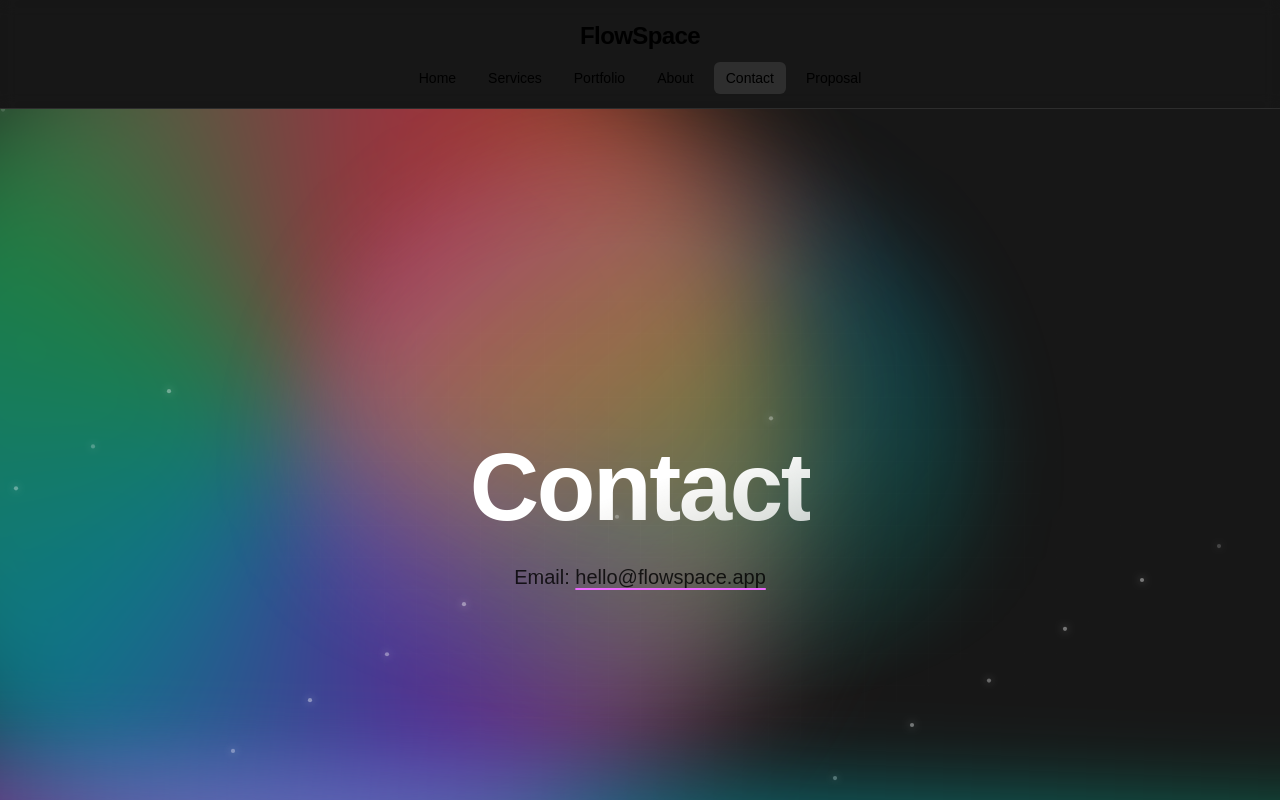
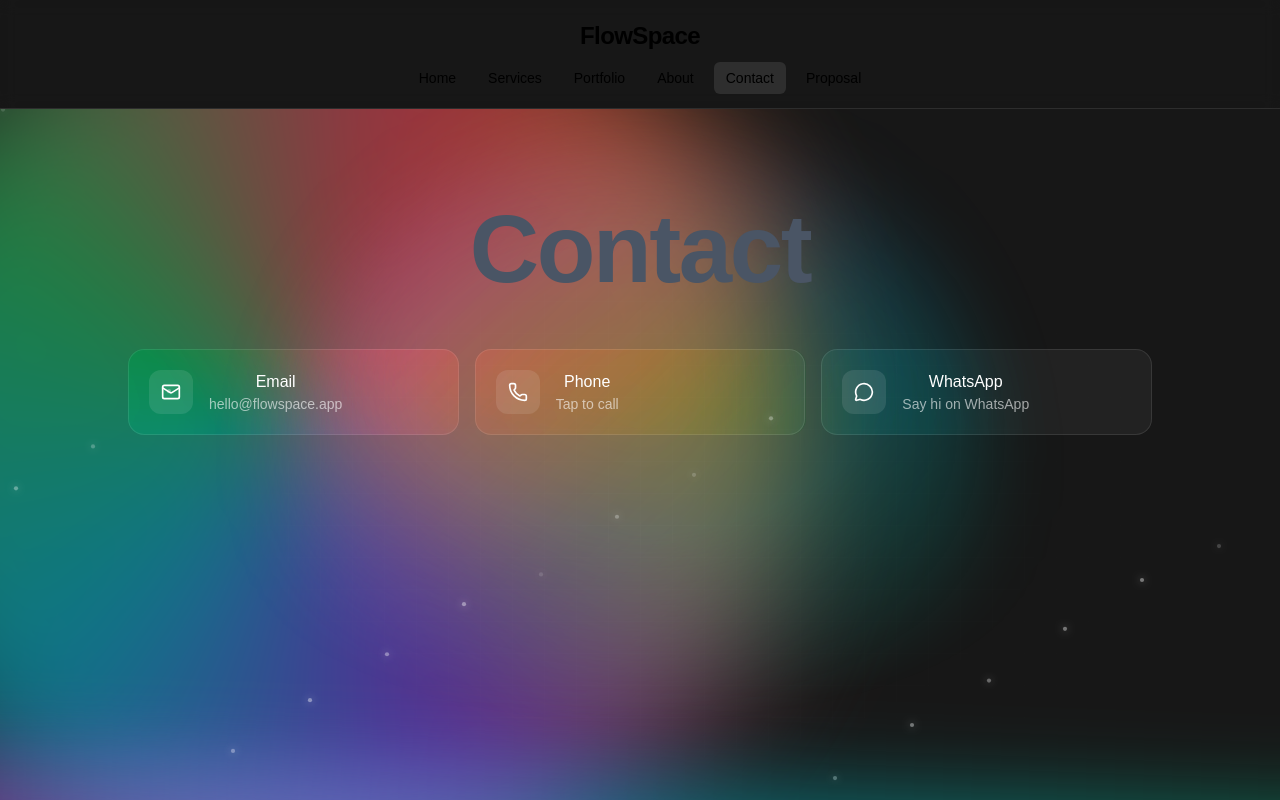
Before and after one commit to shay122990/flowspace-event-agency, a Next.js app: page /contact in a window 1280 px wide. Shown: the top 800 px of the page. Built offline with nearby package versions, Linux system fonts and the light colour scheme.

Commit message:
refactoring contact page

```diff
--- a/src/app/(marketing)/contact/page.tsx
+++ b/src/app/(marketing)/contact/page.tsx
@@ -2,10 +2,13 @@
 
 import { motion } from "framer-motion";
 import AnimatedParticles from "@/app/components/AnimatedParticles";
+import ContactCard from "./components/ContactCard";
+import { Mail, Phone, MessageCircle } from "lucide-react";
 
 export default function ContactPage() {
   return (
-    <main className="relative min-h-[100svh] overflow-hidden bg-[#0b0b12]">
+    <main className="relative min-h-[100svh] overflow-hidden bg-[#0b0b12] text-white">
+      {/* big spinning conic */}
       <motion.div
         aria-hidden
         initial={{ rotate: 0, scale: 1 }}
@@ -18,6 +21,7 @@ export default function ContactPage() {
         }}
       />
 
+      {/* soft radial wash */}
       <div
         aria-hidden
         className="pointer-events-none absolute inset-0 [mask-image:radial-gradient(60%_60%_at_50%_35%,#000_30%,transparent_70%)]"
@@ -25,6 +29,7 @@ export default function ContactPage() {
         <div className="absolute inset-x-0 top-0 mx-auto h-[44rem] w-[44rem] rounded-full bg-gradient-to-br from-fuchsia-500/30 via-sky-400/20 to-emerald-400/30 blur-2xl" />
       </div>
 
+      {/* grid texture */}
       <div
         aria-hidden
         className="absolute inset-0 bg-[linear-gradient(to_right,rgba(255,255,255,.06)_1px,transparent_1px),linear-gradient(to_bottom,rgba(255,255,255,.06)_1px,transparent_1px)] bg-[size:32px_32px] opacity-20 [mask-image:radial-gradient(ellipse_at_center,black,transparent_70%)]"
@@ -32,30 +37,37 @@ export default function ContactPage() {
 
       <AnimatedParticles />
 
-      <section className="relative z-10 flex min-h-[100svh] flex-col items-center justify-center px-4 text-center">
+      <section className="relative z-10 flex mt-20 flex-col items-center justify-center px-4 text-center">
         <motion.h1
-          initial={{ y: 20, opacity: 0, filter: "blur(4px)" }}
-          animate={{ y: 0, opacity: 1, filter: "blur(0px)" }}
+          initial={{ y: 20, opacity: 0 }}
+          animate={{ y: 0, opacity: 1 }}
           transition={{ duration: 0.6, ease: [0.22, 1, 0.36, 1] }}
-          className="bg-gradient-to-br from-white via-white to-white/70 bg-clip-text text-5xl font-black leading-tight tracking-tight text-transparent md:text-6xl lg:text-8xl"
+          className="bg-gradient-to-br text-gray-600 bg-clip-text text-5xl font-black leading-tight tracking-tight  md:text-6xl lg:text-8xl"
         >
           Contact
         </motion.h1>
 
-        <motion.p
-          initial={{ y: 10, opacity: 0 }}
-          animate={{ y: 0, opacity: 1 }}
-          transition={{ delay: 0.1, duration: 0.5 }}
-          className="mt-4 text-lg text-black/80 md:text-xl"
-        >
-          Email:{" "}
-          <a
+        <div className="mx-auto mt-10 grid w-full max-w-5xl gap-4 sm:grid-cols-2 lg:grid-cols-3">
+          <ContactCard
+            icon={Mail}
+            label="Email"
+            helper="hello@flowspace.app"
             href="mailto:hello@flowspace.app"
-            className="underline decoration-fuchsia-400 decoration-2 underline-offset-4 hover:text-fuchsia-300"
-          >
-            hello@flowspace.app
-          </a>
-        </motion.p>
+          />
+          <ContactCard
+            icon={Phone}
+            label="Phone"
+            helper="Tap to call"
+            href="tel:+971000000000"
+          />
+          <ContactCard
+            icon={MessageCircle}
+            label="WhatsApp"
+            helper="Say hi on WhatsApp"
+            href="https://wa.me/0000000000"
+            target="_blank"
+          />
+        </div>
       </section>
 
       <motion.div
```
